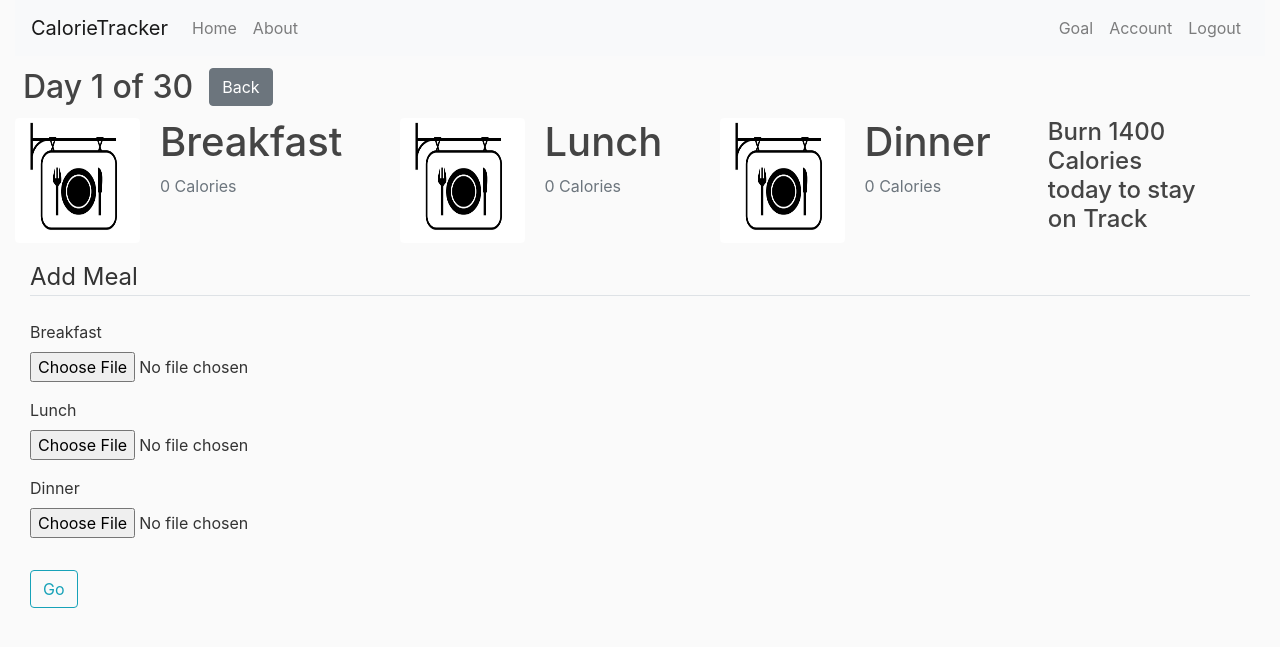
After one commit to AJ-1654/calorie_tracker, a Flask app: page /goal/1/day/ in a window 1280 px wide. The commit adds this page. Shown: the top 647 px of the page. Run offline with Flask 2, Linux system fonts and the light colour scheme; a user stored in the database is signed in; data comes from the database, SQL or seed files in the repository; both versions use the stored data as it was after the commit; some libraries are stand-ins or nearby versions.

Commit message:
list all days of the goal functionality added

```diff
--- a/calorietracker/goals/forms.py
+++ b/calorietracker/goals/forms.py
@@ -2,10 +2,21 @@ from flask_wtf import FlaskForm
 from wtforms import StringField, SubmitField, TextAreaField, IntegerField
 from wtforms.validators import DataRequired
 from wtforms.fields.html5 import DateField
+from flask_wtf.file import FileField, FileAllowed
 
 
 class GoalForm(FlaskForm):
     weight = IntegerField('Weight to Loose', validators=[DataRequired()])
     days = IntegerField('Days to achieve Goal', validators=[DataRequired()])
-    start_date = DateField('Start Date',validators=[DataRequired()])
+    start_date = DateField('Start Date', validators=[DataRequired()])
     submit = SubmitField('Go')
+
+
+class DayForm(FlaskForm):
+    breakfast_pic = FileField('Breakfast', validators=[
+        FileAllowed(['jpg', 'png'])])
+    lunch_pic = FileField('Lunch', validators=[
+        FileAllowed(['jpg', 'png'])])
+    dinner_pic = FileField('Dinner', validators=[
+        FileAllowed(['jpg', 'png'])])
+    submit = SubmitField('Go')
--- a/calorietracker/goals/routes.py
+++ b/calorietracker/goals/routes.py
@@ -2,8 +2,9 @@ from flask import (render_template, url_for, flash,
                    redirect, request, abort, Blueprint)
 from flask_login import current_user, login_required
 from calorietracker import db
-from calorietracker.models import Goal
-from calorietracker.goals.forms import GoalForm
+from calorietracker.models import Goal, Day
+from calorietracker.goals.forms import GoalForm, DayForm
+from calorietracker.goals.utils import save_picture
 from datetime import date
 
 goals = Blueprint('goals', __name__)
@@ -67,3 +68,64 @@ def delete_goal(goal_id):
     db.session.commit()
     flash('Your Goal has been deleted', 'success')
     return redirect(url_for('goals.display_goal'))
+
+
+@goals.route("/goal/<int:goal_id>/day/", methods=['GET', 'POST'])
+@login_required
+def day(goal_id):
+    goal = Goal.query.get_or_404(goal_id)
+    if goal.person != current_user:
+        abort(403)
+    date_today = date.today()
+    diff = (date_today - goal.start_date).days
+    day = Day.query.filter_by(day_date=date.today()).first()
+    if day == None:
+        day = Day(goal=goal)
+        db.session.add(day)
+        db.session.commit()
+
+    form = DayForm()
+    if form.validate_on_submit():
+        if form.breakfast_pic.data:
+            pf = save_picture(form.breakfast_pic.data)
+            day.breakfast_img_file = pf
+            # predict calories in breakfast, pf is the picture
+            # cal = predict(pf)
+            #day.breakfast = cal
+
+        if form.lunch_pic.data:
+            pf = save_picture(form.lunch_pic.data)
+            day.lunch_img_file = pf
+            # predict calories in lunch, pf is the picture
+            # cal = predict(pf)
+            #day.lunch = cal
+
+        if form.dinner_pic.data:
+            pf = save_picture(form.dinner_pic.data)
+            day.dinner_img_file = pf
+            # predict calories in dinner, pf is the picture
+            # cal = predict(pf)
+            #day.dinner = cal
+
+        db.session.commit()
+        flash('Meal for the day updated successfully', 'success')
+        return redirect(url_for('goals.day', goal_id=goal.id))
+
+    b_img = url_for('static', filename='food_pics/' +
+                    day.breakfast_img_file)
+    l_img = url_for('static', filename='food_pics/' +
+                    day.lunch_img_file)
+    d_img = url_for('static', filename='food_pics/' +
+                    day.dinner_img_file)
+    return render_template('day.html', goal=goal, diff=diff, day=day, b_img=b_img, l_img=l_img, d_img=d_img, form=form)
+
+
+@goals.route("/goal/<int:goal_id>/days/view", methods=['GET'])
+@login_required
+def display_days(goal_id):
+    goal = Goal.query.get_or_404(goal_id)
+    if goal.person != current_user:
+        abort(403)
+    days = Day.query.filter_by(goal=goal)
+
+    return render_template('all_days.html', days=days, goal=goal)
--- a/calorietracker/models.py
+++ b/calorietracker/models.py
@@ -44,7 +44,7 @@ class Goal(db.Model):
         db.DateTime, nullable=False, default=datetime.now())
     start_date = db.Column(db.Date, nullable=False, default=date.today())
     user_id = db.Column(db.Integer, db.ForeignKey('user.id'), nullable=False)
-    Days = db.relationship('Day', backref='goal', lazy=True)
+    days_list = db.relationship('Day', backref='goal', lazy=True)
 
 
 class Day(db.Model):
@@ -58,15 +58,5 @@ class Day(db.Model):
     dinner = db.Column(db.Integer, nullable=False, default=0)
     dinner_img_file = db.Column(db.String(20), nullable=False,
                                 default='default.jpeg')
+    day_date = db.Column(db.Date, nullable=False, default=date.today())
     goal_id = db.Column(db.Integer, db.ForeignKey('goal.id'), nullable=False)
-
-# class Post(db.Model):
-#     id = db.Column(db.Integer, primary_key=True)
-#     title = db.Column(db.String(100), nullable=False)
-#     date_posted = db.Column(db.DateTime, nullable=False,
-#                             default=datetime.utcnow)
-#     content = db.Column(db.Text, nullable=False)
-#     user_id = db.Column(db.Integer, db.ForeignKey('user.id'), nullable=False)
-
-#     def __repr__(self):
-#         return f"Post('{self.title}','{self.date_posted}')"
--- a/calorietracker/templates/account.html
+++ b/calorietracker/templates/account.html
@@ -15,7 +15,6 @@
             <legend class="border-bottom mb-4">Account Info</legend>
             <div class="form-group">
                 {{ form.username.label(class="form-control-label") }}
-
                 {% if form.username.errors%}
                 {{ form.username(class="form-control form-control-lg is-invalid") }}
                 <div class="invalid-feedback">
--- a/calorietracker/templates/add_goal.html
+++ b/calorietracker/templates/add_goal.html
@@ -1,5 +1,8 @@
 {% extends "layout.html" %}
 {% block content %}
+<div>
+    <a class="btn btn-secondary m-2" href="{{ url_for('goals.display_goal') }}">Back</a>
+</div>
 <div class="content-section">
     <form method="POST" action="">
         {{ form.hidden_tag() }}
--- /dev/null
+++ b/calorietracker/templates/day.html
@@ -0,0 +1,92 @@
+{% extends "layout.html" %}
+{% block content %}
+<div class="container-fluid">
+    {% if diff+1 > goal.days %}
+    <div class="row">
+        <h2>The plan has ended</h2>
+    </div>
+    {% elif diff >=0 %}
+    <div class="row mt-1 mb-1">
+        <h2 class="m-2">Day {{diff+1}} of {{goal.days}}</h2>
+        <a class="btn btn-secondary m-2" href="{{ url_for('goals.display_goal') }}">Back</a>
+    </div>
+
+    <div class="row">
+        <div class="media mr-auto">
+            <img class="rounded account-img" src="{{ b_img }}">
+            <div class="media-body">
+                <h2 class="account-heading">Breakfast</h2>
+                <p class="text-secondary">{{day.breakfast}} Calories</p>
+            </div>
+        </div>
+        <div class="media mr-auto">
+            <img class="rounded account-img" src="{{ l_img }}">
+            <div class="media-body">
+                <h2 class="account-heading">Lunch</h2>
+                <p class="text-secondary">{{day.lunch}} Calories</p>
+            </div>
+        </div>
+        <div class="media mr-auto">
+            <img class="rounded account-img" src="{{ d_img }}">
+            <div class="media-body">
+                <h2 class="account-heading">Dinner</h2>
+                <p class="text-secondary">{{day.dinner}} Calories</p>
+            </div>
+        </div>
+        <div class="mr-auto">
+            <div style="width: 10rem;">
+                <h4>Burn {{((7000*goal.weight)/goal.days)|round()|int() + day.breakfast + day.lunch + day.dinner}}
+                    Calories today to stay on Track</h4>
+            </div>
+        </div>
+    </div>
+
+    <form method="POST" action="" enctype="multipart/form-data">
+        {{ form.hidden_tag() }}
+        <fieldset class="form-group">
+            <legend class="border-bottom mb-4">Add Meal</legend>
+            <div class="form-group">
+                {{ form.breakfast_pic.label() }}
+                {{ form.breakfast_pic(class="form-control-file") }}
+                {% if form.breakfast_pic.errors %}
+                {% for error in form.breakfast_pic.errors %}
+                <span class="text-danger"> {{error}} </span></br>
+                {% endfor %}
+                {% endif %}
+            </div>
+            <div class="form-group">
+                {{ form.lunch_pic.label() }}
+                {{ form.lunch_pic(class="form-control-file") }}
+                {% if form.lunch_pic.errors %}
+                {% for error in form.lunch_pic.errors %}
+                <span class="text-danger"> {{error}} </span></br>
+                {% endfor %}
+                {% endif %}
+            </div>
+            <div class="form-group">
+                {{ form.dinner_pic.label() }}
+                {{ form.dinner_pic(class="form-control-file") }}
+                {% if form.dinner_pic.errors %}
+                {% for error in form.dinner_pic.errors %}
+                <span class="text-danger"> {{error}} </span></br>
+                {% endfor %}
+                {% endif %}
+            </div>
+        </fieldset>
+        <div class="form-group">
+            {{ form.submit(class="btn btn-outline-info") }}
+        </div>
+    </form>
+    {% else %}
+    <div class="row">
+        <h2>The Plan has not started yet!</h2>
+    </div>
+    <div class="row">
+        <h2>Starting on {{goal.start_date.strftime('%d-%m-%Y')}}</h2>
+    </div>
+    <div class="row">
+        <a class="btn btn-secondary btn-sm m-1" href="{{ url_for('goals.display_goal') }}">Back</a>
+    </div>
+    {% endif %}
+</div>
+{% endblock content %}
```
Also changed, not shown: calorietracker/goals/utils.py (added, +18 -0 lines), calorietracker/templates/all_days.html (added, +55 -0 lines), calorietracker/templates/goal.html (+4 -5 lines), calorietracker/users/routes.py (+0 -10 lines), calorietracker/site.db, calorietracker/static/food_pics/1db238befe17c5d4.jpg (added), calorietracker/static/food_pics/88483f94496c3d8d.png (added), calorietracker/static/food_pics/dc6b07dda2680eab.jpg (added), calorietracker/static/food_pics/default.jpeg (added).
